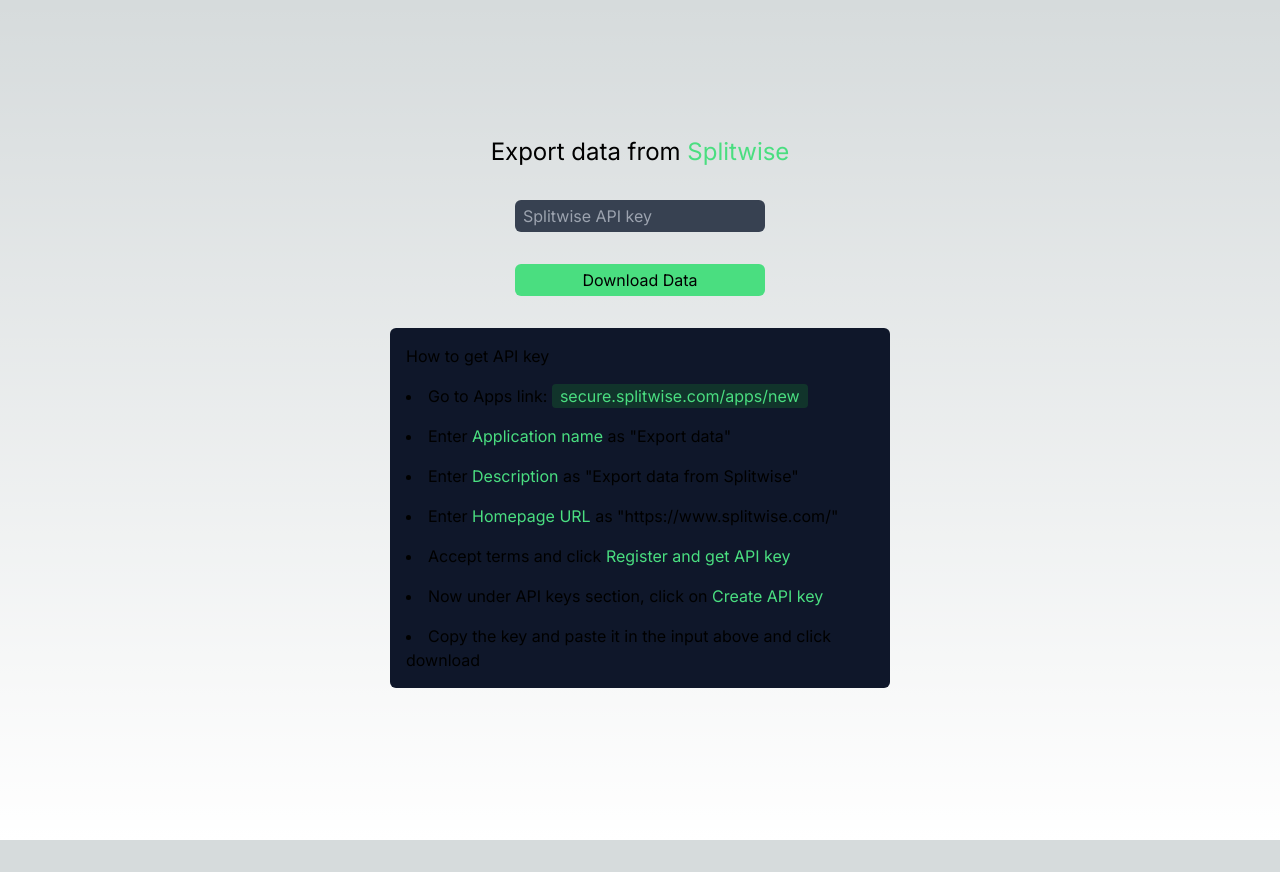
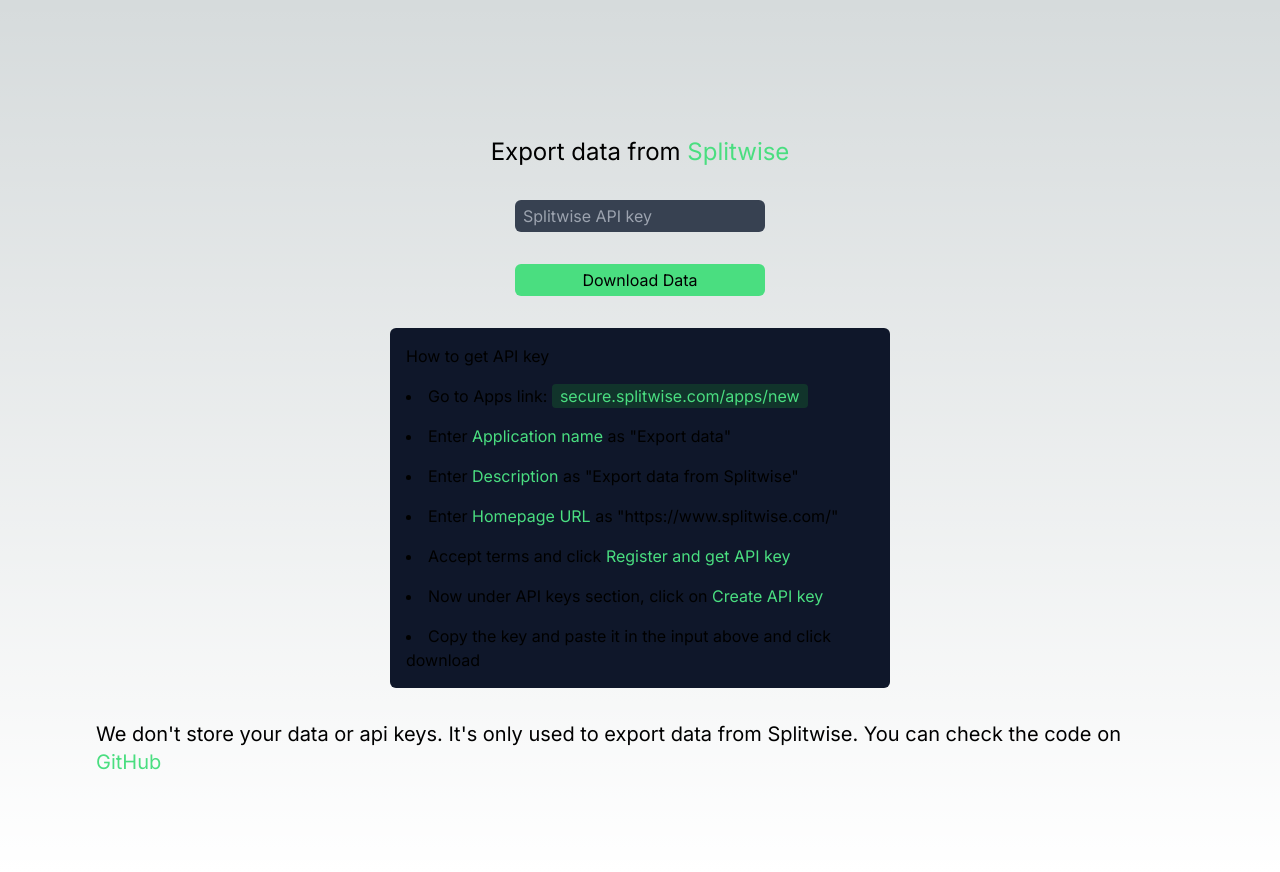
Before and after one commit to oss-apps/export-splitwise, a Next.js app: page / in a window 1280 px wide. Before the commit the page ends 840 px from the top, so only its background shows below. Built offline with nearby package versions, Linux system fonts and the light colour scheme.

Commit message:
Add source code link

```diff
--- a/src/app/page.tsx
+++ b/src/app/page.tsx
@@ -105,6 +105,17 @@
           </li>
         </ol>
       </div>
+      <div className="text-xl">
+        We don&apos;t store your data or api keys. It&apos;s only used to export
+        data from Splitwise. You can check the code on{" "}
+        <a
+          href="https://github.com/oss-apps/export-splitwise"
+          target="_blank"
+          className="text-green-400"
+        >
+          GitHub
+        </a>
+      </div>
     </main>
   );
 }
```
